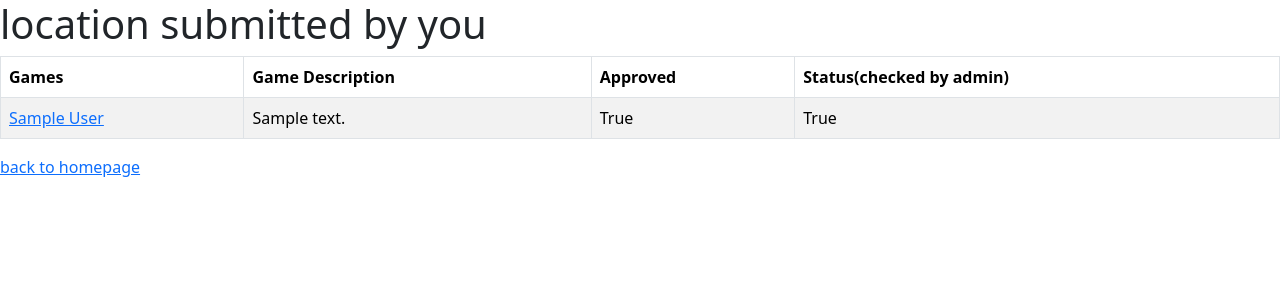
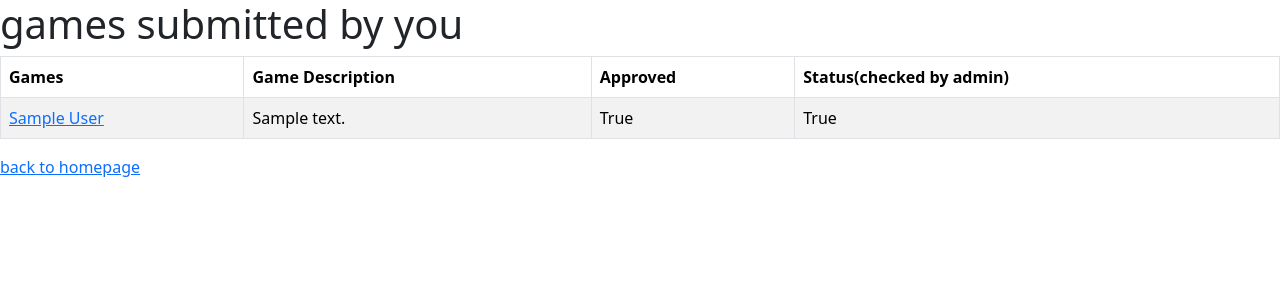
Before and after one commit to AlanSameth/AdvSDEScavengerHunt, a Django app: page /your_game/ in a window 1280 px wide. Shown: the top 300 px of the page. Run offline with Django 4.2, Linux system fonts and the light colour scheme; a user stored in the database is signed in; tables that the repository leaves empty hold one stand-in row (values such as "Sample post"); some libraries are stand-ins or nearby versions.

Commit message:
minor change

```diff
--- a/user/templates/user/approve.html
+++ b/user/templates/user/approve.html
@@ -46,7 +46,7 @@
             </div>
         </div>
     </nav>
-<h1>Hidden locations waiting for approve</h1><br/>
+<h1>Games waiting for approve</h1><br/>
 <form action="{% url 'approval' %}" method=POST>
     {% csrf_token %}
 <table class="table table-striped table-hover table-bordered">
--- a/user/templates/user/your_game.html
+++ b/user/templates/user/your_game.html
@@ -6,7 +6,7 @@
     {% load bootstrap5 %} {% bootstrap_css %} {% bootstrap_javascript %}
 </head>
 <body>
-<h1>location submitted by you</h1>
+<h1>games submitted by you</h1>
 
 <table class="table table-striped table-hover table-bordered">
     <thead>
@@ -41,3 +41,5 @@
 
 </body>
 </html>
+
+{#learned how to make a link in the table for further details in this URL: https://www.youtube.com/watch?v=DCmxC0NyfrA&list=PLmEKHA8iFrmD6YEiuROna3JmNC7fjq6go&index=2#}
```
